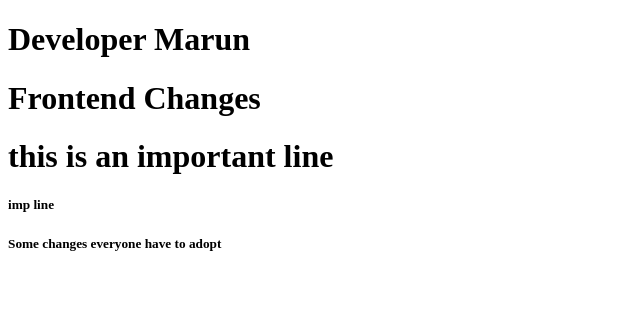
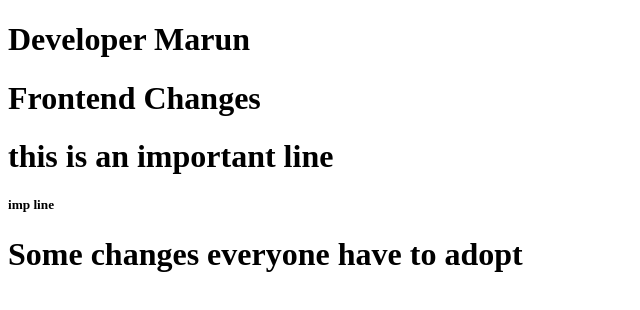
Before and after one commit to devgitmarun/repomarun, a plain HTML site: page index.html in a window 1280 px wide. Shown: the whole page, without its empty margins (0-640 px from the left). Drawn offline with Linux system fonts and the light colour scheme.

Commit message:
Update index.html

```diff
--- a/index.html
+++ b/index.html
@@ -11,7 +11,7 @@
     <h1>Frontend Changes</h1>
     <h1>this is an important line</h1>
     <h5>imp line</h5>
-        <h5>Some changes everyone have to adopt</h5>
+        <h1>Some changes everyone have to adopt</h1>
 
 </body>
 </html>
```
